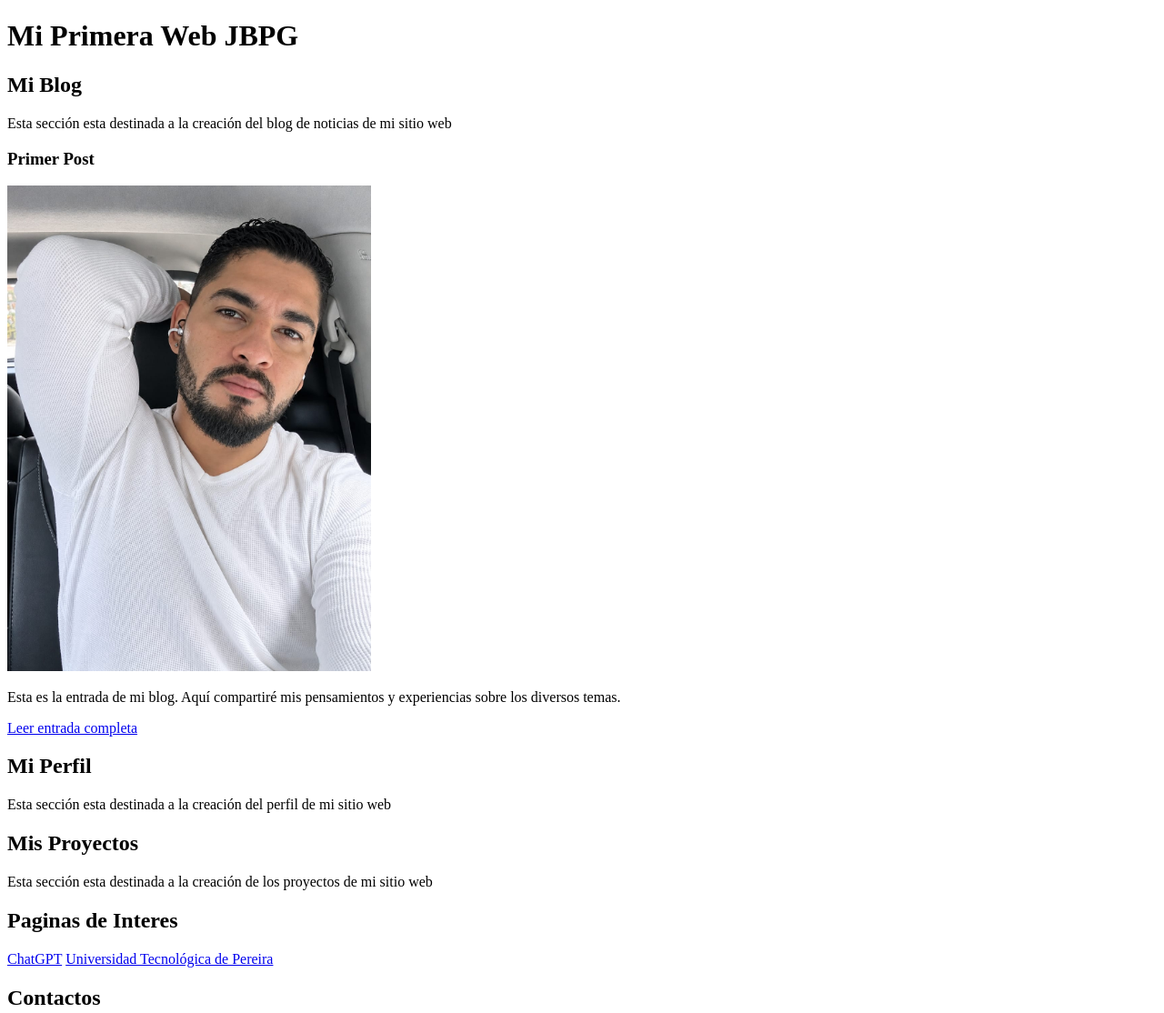
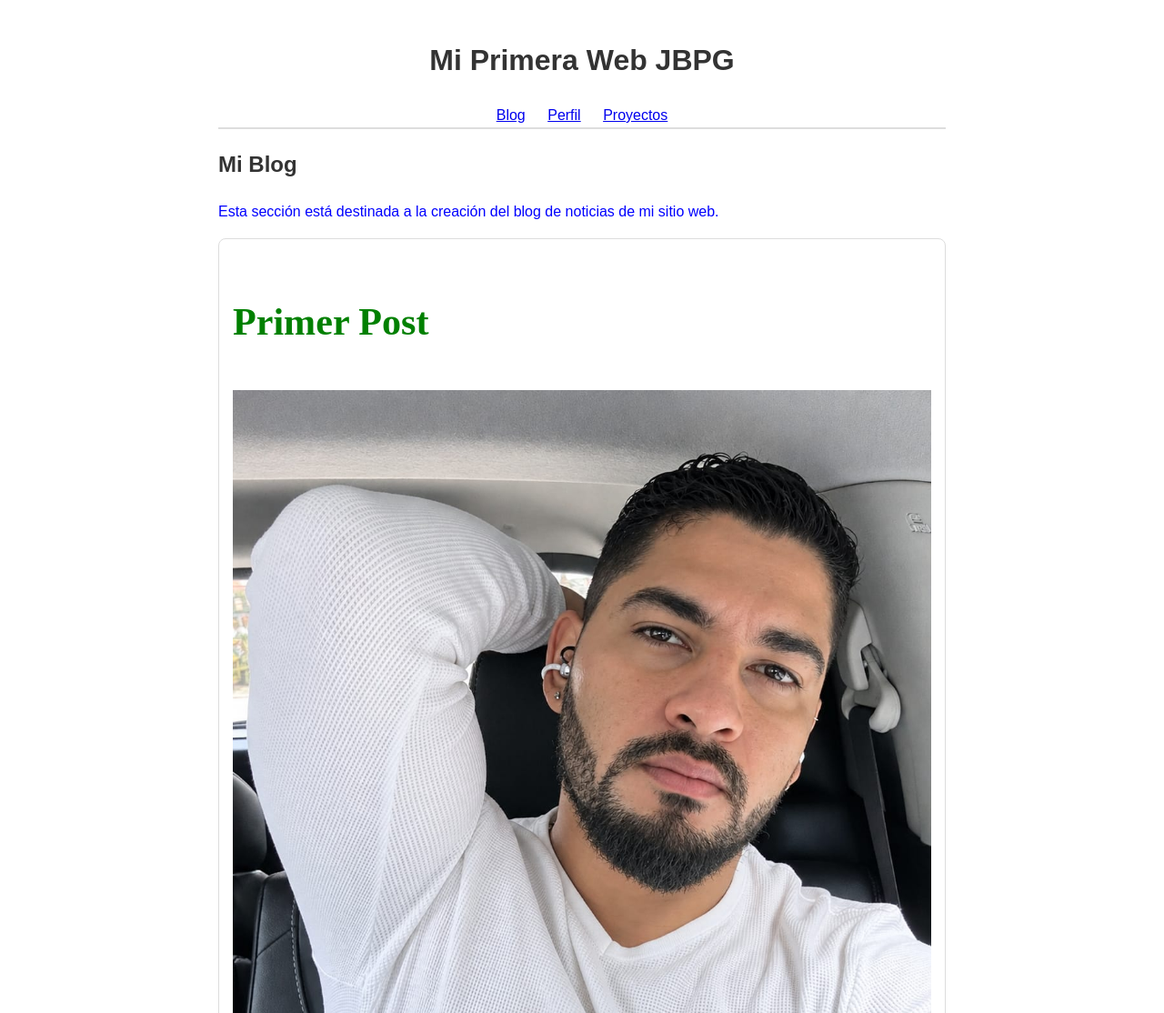
Before and after one commit to JhonBayronPG/mi_web_2026, a plain HTML site: page index.html in a window 1280 px wide. Shown: the top 1114 px of the page at 91% size. Drawn offline with Linux system fonts and the light colour scheme; files that its build step writes are made by us from their sources.

Commit message:
Agrega iconos de redes sociales en el footer

```diff
--- a/assets/style.css
+++ b/assets/style.css
@@ -1,4 +1,69 @@
-selector {
-    font-family: ´Helvetica Neue´, sans-serif;
+body {
+    font-family: Arial, sans-serif;
+    max-width: 800px;
+    margin: 0 auto;
+    padding: 20px;
+    line-height: 1.6;
+    color: #333;
+}
+
+header {
+    text-align: center;
+    border-bottom: 2px solid #ddd;
+    margin-bottom: 20px;
 
 }
+
+nav a {
+    margin: 0 10px;
+}
+
+section {
+    margin-bottom: 30px;
+}
+
+article {
+    border: 1px solid #ddd;
+    padding: 15px;
+    border-radius: 8px;
+}
+
+img {
+    max-width: 100%;
+    height: auto;
+}
+
+footer {
+    border-top: 2px solid #e81111;
+    margin-top: 30px;
+    padding-top: 10px;
+}
+
+footer a {
+    display: block;
+}
+
+:root {
+    font-family: "Helvetica Neue", Helvetica, Arial, sans-serif;
+}
+
+#main_text{
+    color :rgb(126, 112, 0);
+}
+
+article.noticia-blog p.noticia-blog__resumen.mi-entrada#main_text{
+    color: #e81111;
+}
+
+article {
+    font-size: 36px;
+}
+
+article {
+    color: green;
+    font-family: times new roman, serif !important;
+}
+
+p{
+    color: blue !important;
+}
--- a/index.html
+++ b/index.html
@@ -1,57 +1,97 @@
 <!DOCTYPE html>
 <html lang="es">
 <head>
+
     <meta charset="UTF-8">
     <meta name="viewport" content="width=device-width, initial-scale=1.0">
     <title>Mi Primera Web JBPG</title>
+    <link rel="stylesheet" href="https://cdnjs.cloudflare.com/ajax/libs/font-awesome/6.5.2/css/all.min.css">
+<link rel="stylesheet" href="./assets/css/style.css">
     <link rel="stylesheet" href="./assets/css/style.css">
+    <link rel="stylesheet" href="./assets/css/style.css">
+
+
 </head>
+
+
 <body>
 
     <header>
         <h1>Mi Primera Web JBPG</h1>
+        <nav>
+            <a href="#blog">Blog</a>
+            <a href="#perfil">Perfil</a>
+            <a href="#proyectos">Proyectos</a>
 
-        <main>
-            <seccion></seccion>
-            <article
-            <nav></nav>
-            <aside></aside>
+        </nav>
+    </header>
 
-            <seccion>
+    <main>
+
+        <section id="blog">
             <h2>Mi Blog</h2>
-            <p>Esta sección esta destinada a la creación del blog de noticias de mi sitio web</p>
-            <article>
+            <p>Esta sección está destinada a la creación del blog de noticias de mi sitio web.</p>
+
+            <article class="noticia-blog">
                 <h3>Primer Post</h3>
-                <img width="400" src="./assets/img/WhatsApp Image 2026-11-02 at 4.39.36 PM.jpeg" alt="Imagen de mi primer post">
-                <p>Esta es la entrada de mi blog. Aquí compartiré mis pensamientos y experiencias sobre los diversos temas.</p>
-                <a href="http://L" target="_blank" rel="noopener noreferrer">Leer entrada completa</a>
+                <img src="./assets/img/WhatsApp Image 2026-11-02 at 4.39.36 PM.jpeg" alt="Imagen de mi primer post">
+                <p id="main_text" class="noticia-blog__resumen" style="color:cadetblue;">Esta es la entrada de mi blog. Aquí compartiré mis pensamientos y experiencias sobre los diversos temas.</p>
+                <a href="#blog">Leer entrada completa</a>
+
             </article>
+        </section>
 
-            <article></article>
-            <article></article>
+        <section id="perfil">
+            <h2>Mi Perfil</h2>
+            <p>Esta sección está destinada a la creación del perfil de mi sitio web.</p>
+        </section>
 
-            </seccion>
+        <section id="proyectos">
+            <h2>Mis Proyectos</h2>
+            <p>Esta sección está destinada a la creación de los proyectos de mi sitio web.</p>
+        </section>
+        <div class="social-media">
+            <a href="https://www.facebook.com/share/1CKSCGsSwA/" target="_blank" rel="noopener noreferrer">Facebook</a>
+            <a href="https://www.instagram.com/jhonbayronperezgiraldo?obrf=MTUwcXc4bG5la2VuaA==" target="_blank" rel="noopener noreferrer">Instagram</a>
+        </div>
+        <div class="mi_contenedor">
+            <p class="mi_contenedor __texto">Este es un párrafo dentro del contenedor.</p>
+        </div>
+    </main>
 
-            <seccion>
-            <h2>Mi Perfil</h2>
-            <p>Esta sección esta destinada a la creación del perfil de mi sitio web</p>
-            </seccion>
+    <footer>
 
-            <seccion>
-            <h2>Mis Proyectos</h2>
-            <p>Esta sección esta destinada a la creación de los proyectos de mi sitio web</p>
+<section>
+    <h2>Contactos</h2>
+    <a href="mailto:bayron.perez1@utp.edu.co">bayron.perez1@utp.edu.co</a>
 
-        </main>
-        <footer>
+    <div class="redes">
+        <a href="https://www.instagram.com/jhonbayronperezgiraldo?obrf=MTUwcXc4bG5la2VuaA==" target="_blank" rel="noopener noreferrer" aria-label="Instagram">
+            <i class="fa-brands fa-instagram"></i>
+        </a>
 
-            <seccion>
-            <h2>Paginas de Interes</h2>
-            <a href="https://chatgpt.com/" target="" rel="noopener noreferrer">ChatGPT</a>
-            <a href="https://www.utp.edu.co/" target="_blank" rel="noopener noreferrer">Universidad Tecnológica de Pereira</a>
-            </seccion>
+        <a href="https://www.facebook.com/share/1CKSCGsSwA/" target="_blank" rel="noopener noreferrer" aria-label="Facebook">
+            <i class="fa-brands fa-facebook"></i>
+        </a>
+    </div>
+</section>
 
-            <seccion>
-            <h2>Contactos</h2>
-        </footer>
+    </footer>
+    .redes {
+        margin-top: 10px;
+    }
 
-    </header>
+    .redes a {
+        display: inline-block;
+        font-size: 28px;
+        margin-right: 15px;
+        color: #333;
+    }
+
+    .redes a:hover {
+        color: #0077cc;
+    }
+
+</body>
+
+</html>
```
